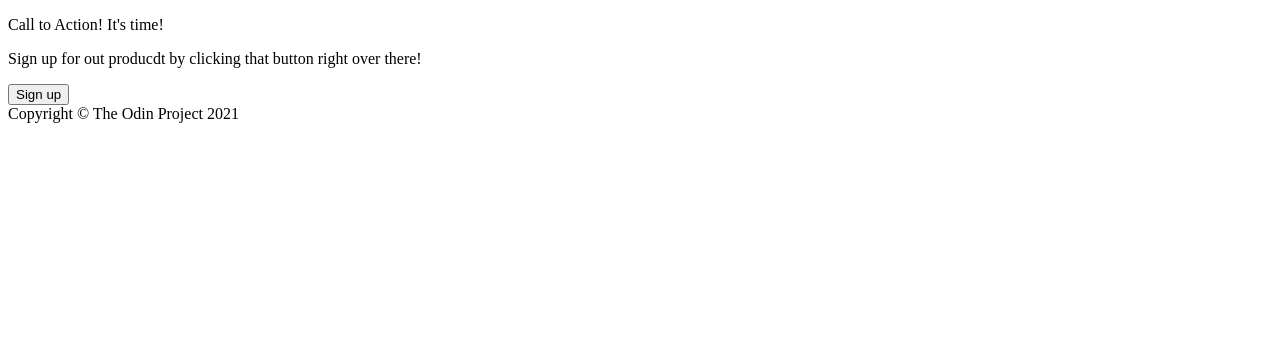
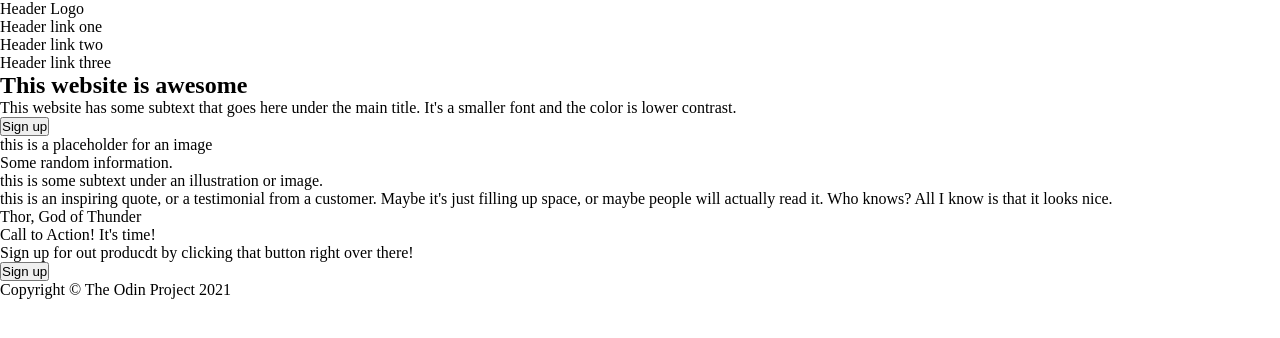
Before and after one commit to EightFiveZeroEight/landing-page, a plain HTML site: page index.html in a window 1280 px wide. Drawn offline with Linux system fonts and the light colour scheme.

Commit message:
Filled-out index.html
With the index.html filled now that only thing left to do is to begin
working on the CSS.

```diff
--- a/index.html
+++ b/index.html
@@ -10,21 +10,49 @@
 <body>
 
     <div class="headerOne">
+        <div class="headerRight">Header Logo</div>
+        <div class="headerLeft"><ul>
+            <li>Header link one</li>
+            <li>Header link two</li>
+            <li>Header link three</li>
+        </ul></div>
 
 
     </div>
 
     <div class="headerTwo">
+        <div class="h2Left">
+            <div class="h2Header"><h2>This website is awesome</h2>
 
+            </div>
+            <div class="h2Paragraph">This website has some subtext that goes here under the main title. It's a smaller font and the color is lower contrast.
+
+            </div>
+            <div class="h2SignUpButton"><button class="signUpButton">Sign up</button>
+
+            </div>
+
+        </div>
+        <div class="h2Right">
+           <div class="imgPlaceholder">this is a placeholder for an image</div>
+        </div>
 
     </div>
 
     <div class="infoBoxes">
+        <div class="infoBoxesHeader">Some random information.</div>
+        <div class="infoBoxesContent">
+            <div class="infoBoxContentImages"></div>
+            <div class="infoboxContentDesc">this is some subtext under an illustration or image.</div>
+
+        </div>
 
 
     </div>
 
     <div class="quote">
+        <div class="quoteParagraph">this is an inspiring quote, or a testimonial from a customer. Maybe it's just filling up space, or maybe people will actually read it. Who knows? All I know is that it looks nice.</div>
+        <div class="quoteAttribution">Thor, God of Thunder</div>
 
 
     </div>
@@ -36,7 +64,7 @@
                 <p>Sign up for out producdt by clicking that button right over there!</p>
             </div>
             <div id="fRight">
-                <button>Sign up</button>
+                <button class="signUpButton">Sign up</button>
             </div>
         </div>
     </div>
--- a/style.css
+++ b/style.css
@@ -0,0 +1,5 @@
+* {
+    padding: 0;
+    margin: 0;
+
+}
```
